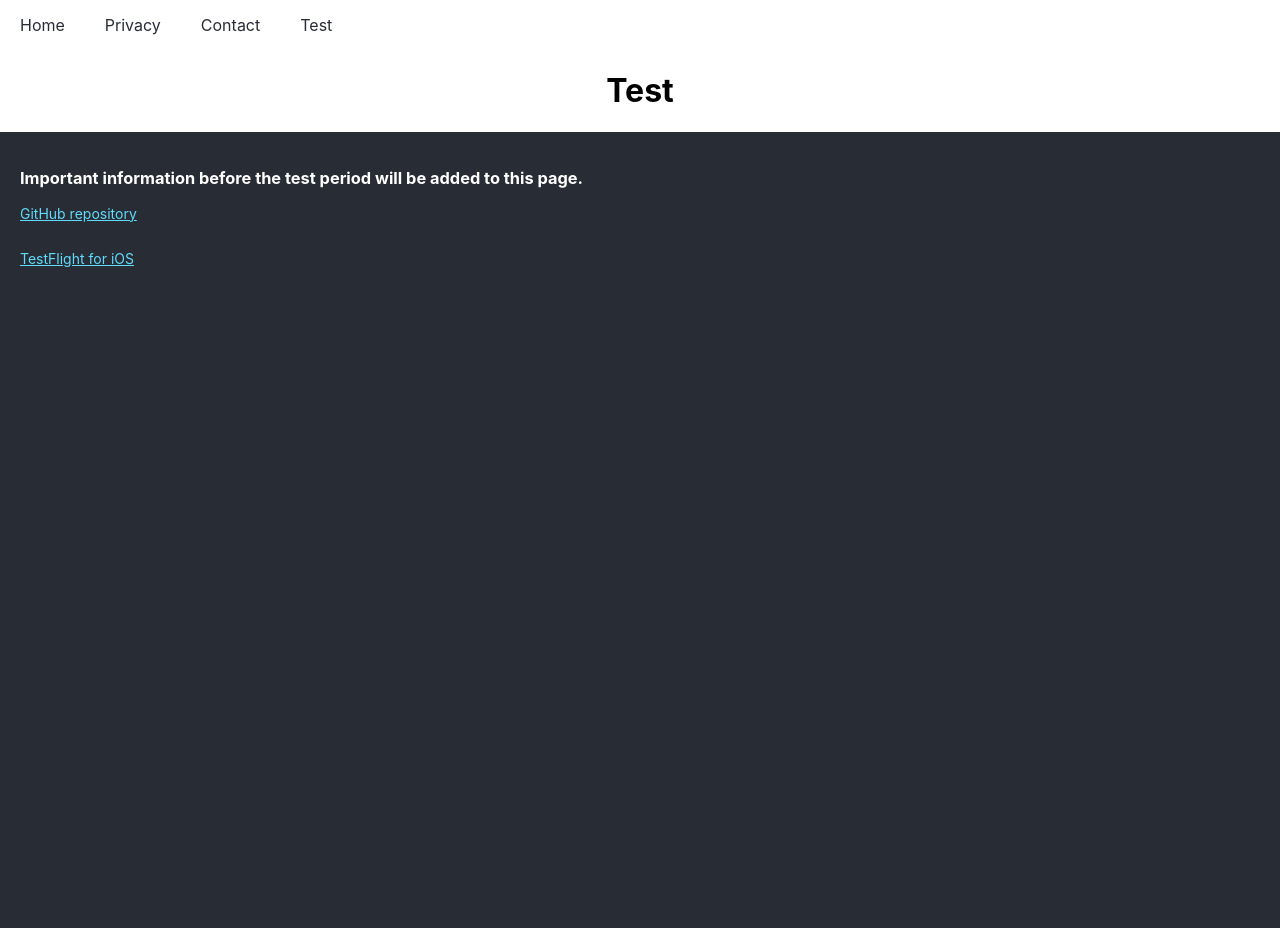
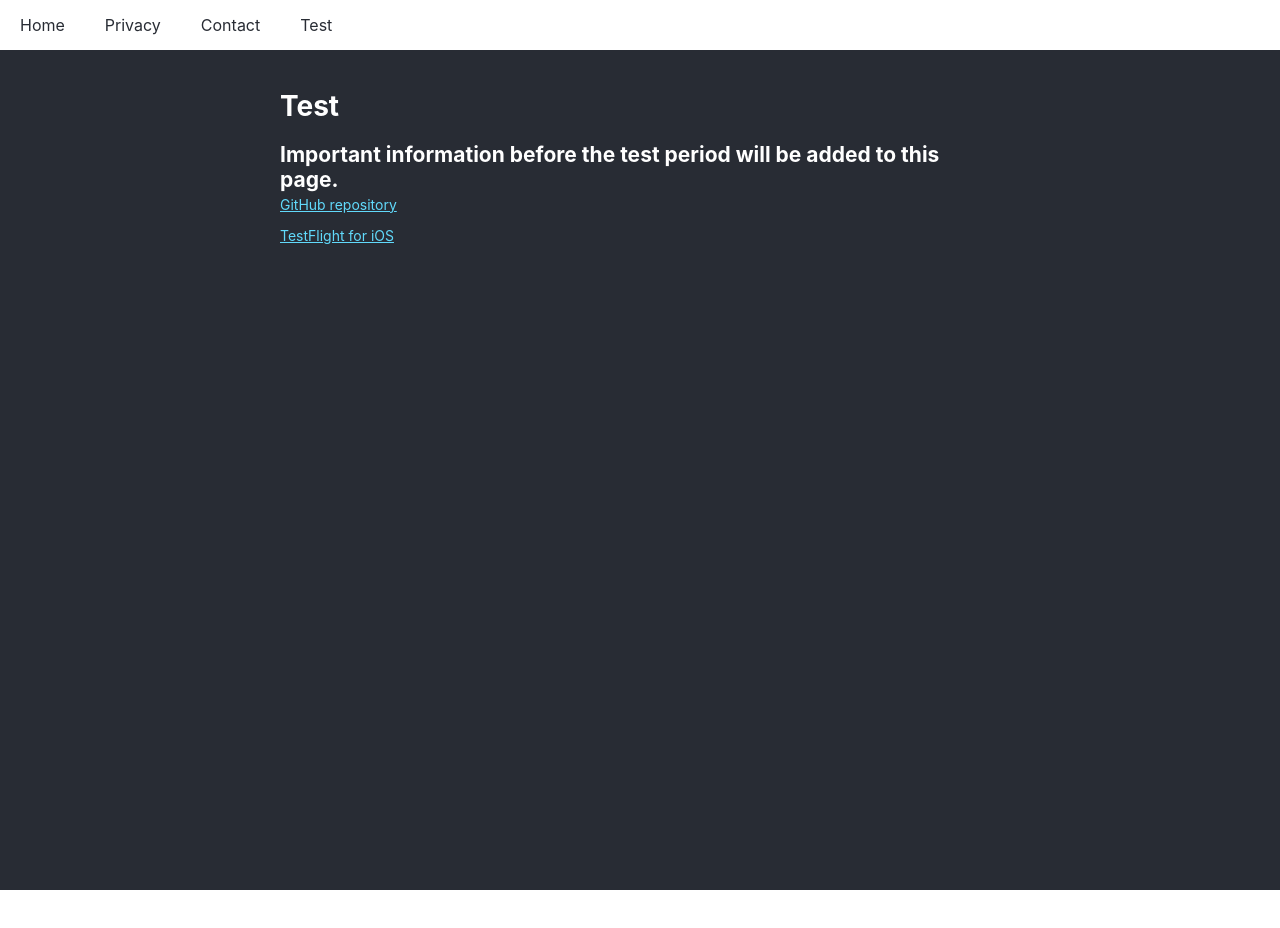
Before and after one commit to sirimykland/hover-web, a React (Create React App) app: page /test in a window 1280 px wide. Shown: the top 928 px of the page. After the commit the page ends 890 px from the top, so only its background shows below. Built offline with nearby package versions, Linux system fonts and the light colour scheme.

Commit message:
updated styling  for  content

```diff
--- a/src/App.css
+++ b/src/App.css
@@ -26,6 +26,15 @@
   font-size: 14px;
   color: white;
   padding: 20px;
+  align-items: center;
+}
+.contentContainer {
+  max-width: 90vh;
+  width: 100%;
+  align-self: center;
+}
+.container {
+  align-self: flex-start;
 }
 .Sub-header {
   margin: 0;
--- a/src/App.tsx
+++ b/src/App.tsx
@@ -26,6 +26,8 @@ function App() {
             </li>
           </ul>
         </nav>
+        <div className="App-body">
+        <div className="contentContainer">
           <Switch>
             <Route path="/contact">
               <Contact />
@@ -40,6 +42,8 @@ function App() {
               <Home />
             </Route>
           </Switch>
+        </div>
+        </div>
       </Router>
     </div>
   );
--- a/src/Contact.tsx
+++ b/src/Contact.tsx
@@ -3,14 +3,13 @@ import "./App.css";
 
 function Contact() {
   return (
-    <div>
+    <div className="container">
       <h1>Contact</h1>
-      <header className="App-header">
-        <p>Any questions? Please contact us at</p>
+
+          <h2 className="Sub-header">Any questions? Please contact us at</h2>
         <a href="mailto:contact.hoverapp@gmail.com" className="App-link">
           contact.hoverapp@gmail.com
         </a>
-      </header>
     </div>
   );
 }
--- a/src/Home.tsx
+++ b/src/Home.tsx
@@ -4,7 +4,7 @@ import "./App.css";
 
 function Home() {
   return (
-    <div>
+    <div className="container">
       <h1>Hover</h1>
       <header className="App-header">
         <img src={logo} className="App-logo" alt="Hover logo" />
--- a/src/Privacy.tsx
+++ b/src/Privacy.tsx
@@ -3,9 +3,8 @@ import "./App.css";
 
 function Privacy() {
   return (
-    <div>
-      <h1>Privacy policy</h1>
-      <div className="App-body">
+      <div className="container">
+        <h1>Privacy policy</h1>
         <p className="Text">
           Mats Tyldum and Siri Mykland built the Hover app as a Free app. This
           service is provided by Mats Tyldum and Siri Mykland at no cost and is
@@ -134,7 +133,6 @@ function Privacy() {
           .
         </p>
       </div>
-    </div>
   );
 }
 
--- a/src/Test.tsx
+++ b/src/Test.tsx
@@ -3,13 +3,12 @@ import "./App.css";
 
 function Test() {
   return (
-    <div>
+    <div className="container">
       <h1>Test</h1>
-      <header className="App-body">
-        <h3>
+          <h2 className="Sub-header">
           Important information before the test period will be added to this
           page.
-        </h3>
+        </h2>
         <a
           className="App-link"
           href="https://github.com/maattss/hover"
@@ -27,7 +26,6 @@ function Test() {
         >
           TestFlight for iOS
         </a>
-      </header>
     </div>
   );
 }
```
Lines whose indentation alone changed are shown as unchanged.
